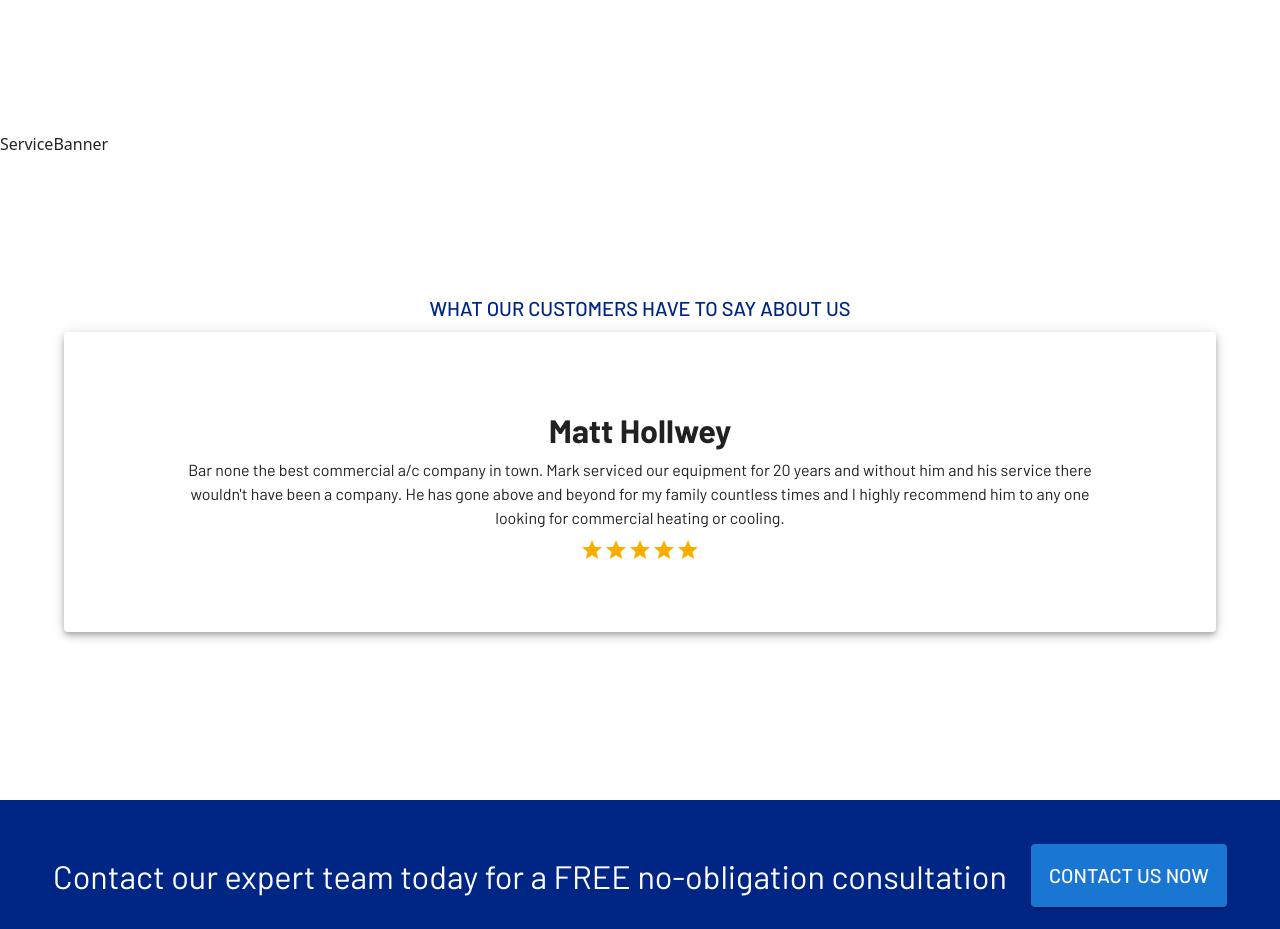
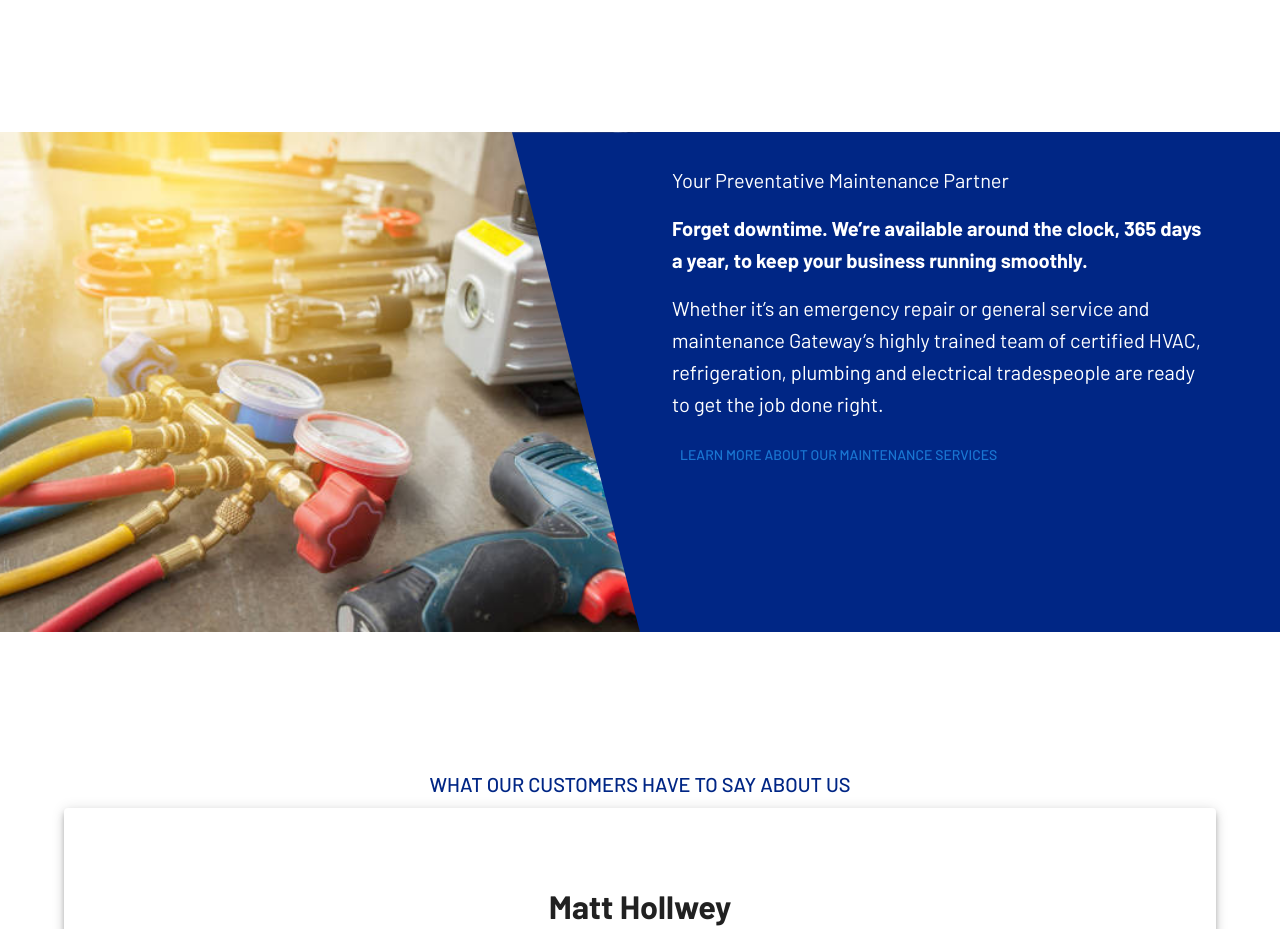
Before and after one commit to Jbridges1119/cam-air, a React (Create React App) app: page / in a window 1280 px wide. Shown: the part 2440-3369 px from the top of the page. Built offline with nearby package versions, Linux system fonts and the light colour scheme.

Commit message:
Add service banner

```diff
--- a/src/Pages/01_LandingPage/components/ServiceBanner.tsx
+++ b/src/Pages/01_LandingPage/components/ServiceBanner.tsx
@@ -1,9 +1,60 @@
-import React from 'react'
-
+import { Box, Button, Grid, Stack, Typography } from "@mui/material";
+import React from "react";
+import tools from "../../../Assests/stock/tools.jpg";
 const ServiceBanner = () => {
   return (
-    <div>ServiceBanner</div>
-  )
-}
+    <Box
+      sx={{
+        background: "#002685",
+        height: "500px",
+      }}
+    >
+      <Grid
+        container
+        direction="row"
+        justifyContent="center"
+        alignItems="center"
+      >
+        <Grid item xs={0} md={6}>
+          <Box
+            sx={{
+              backgroundImage: `url(${tools})`,
+              height: "500px",
+              width: "100%",
+              backgroundSize: "cover",
+              backgroundPosition: "center",
+              display: "flex",
+              justifyContent: "flex-end",
+            }}
+          >
+            <Box
+              sx={{
+                clipPath: `polygon(0 0, 100% 0%, 100% 100%, 100% 100%)`,
+                height: "500px",
+                width: "20%",
+                background: "#002685",
+              }}
+            ></Box>
+          </Box>
+        </Grid>
+        <Grid item xs={12} md={6}>
+          <Box
+            sx={{
+              height: "500px",
+              width: "100%",
+            }}
+          >
+            <Stack spacing={2} p={4} maxWidth={'600px'}>
+              <Typography variant="h6"sx={{color:"white", fontWeight:'lighter'}}>Your Preventative Maintenance Partner</Typography>
+              <Typography variant="h6"sx={{color:"white", fontWeight:'bold'}}>Forget downtime. We’re available around the clock, 365 days a year, to keep your business running smoothly.</Typography>
+              <Typography variant="h6"sx={{color:"white",fontWeight:'lighter' }}>Whether it’s an emergency repair or general service and maintenance Gateway’s highly trained team of certified HVAC, refrigeration, plumbing and electrical tradespeople are ready to get the job done right.</Typography>
+              <Typography variant="h6"sx={{color:"white",fontWeight:'lighter' }}><Button>Learn more about our maintenance services</Button></Typography>
+            </Stack>
+          </Box>
+        </Grid>
+      </Grid>
+    </Box>
+  );
+};
 
-export default ServiceBanner
+export default ServiceBanner;
```
